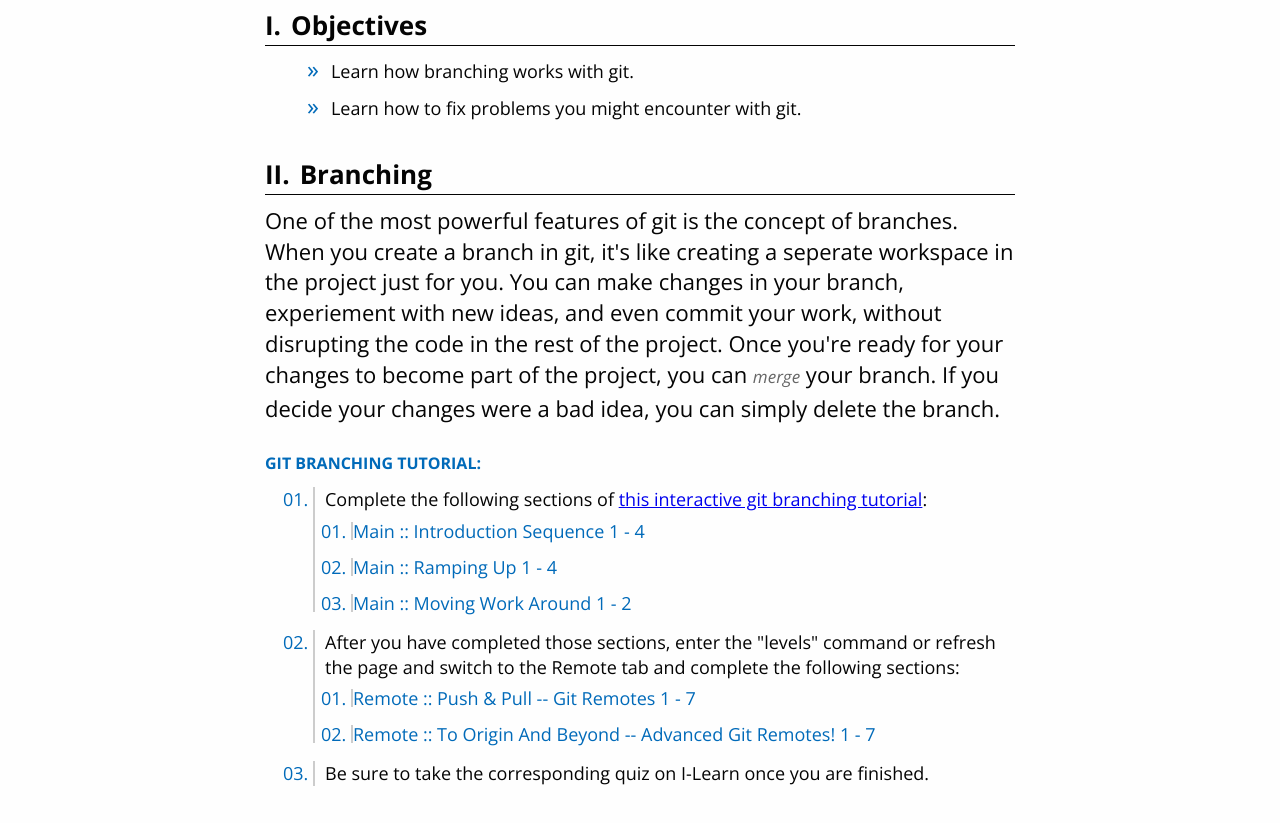
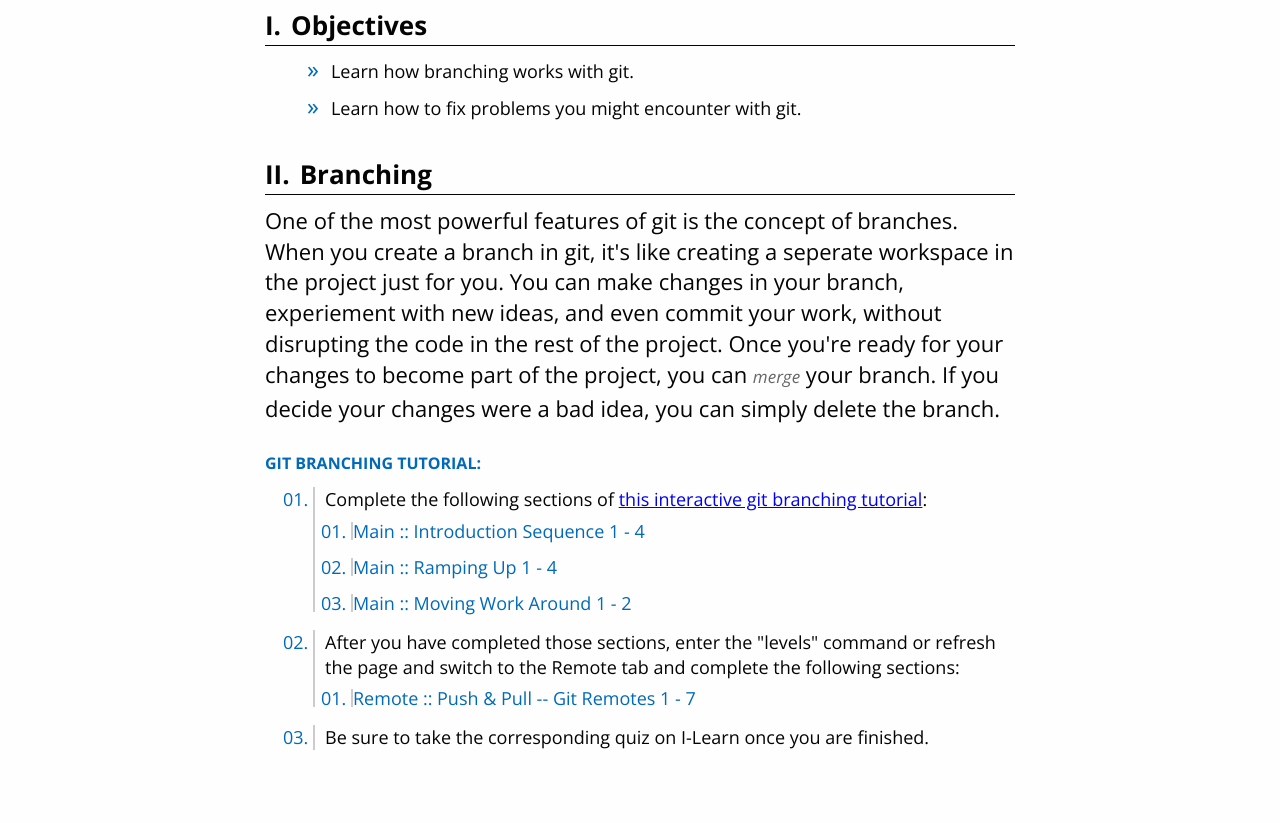
Before and after one commit to byui-burton/cs246-course, a plain HTML site: page week-01/prove.html in a window 1280 px wide. Shown: the part 175-998 px from the top of the page. After the commit the page ends 973 px from the top, so only its background shows below. Drawn offline with nearby package versions, Linux system fonts and the light colour scheme.

Commit message:
Removed one assignment requirement.

```diff
--- a/week-01/prove.html
+++ b/week-01/prove.html
@@ -41,7 +41,6 @@
                 <p>After you have completed those sections, enter the "levels" command or refresh the page and switch to the Remote tab and complete the following sections</a>:
                     <ul>
                         <li>Remote :: Push &amp; Pull -- Git Remotes 1 - 7</li>
-                        <li>Remote :: To Origin And Beyond -- Advanced Git Remotes! 1 - 7</li>
                     </ul>
                 </p>
             </li>
```
